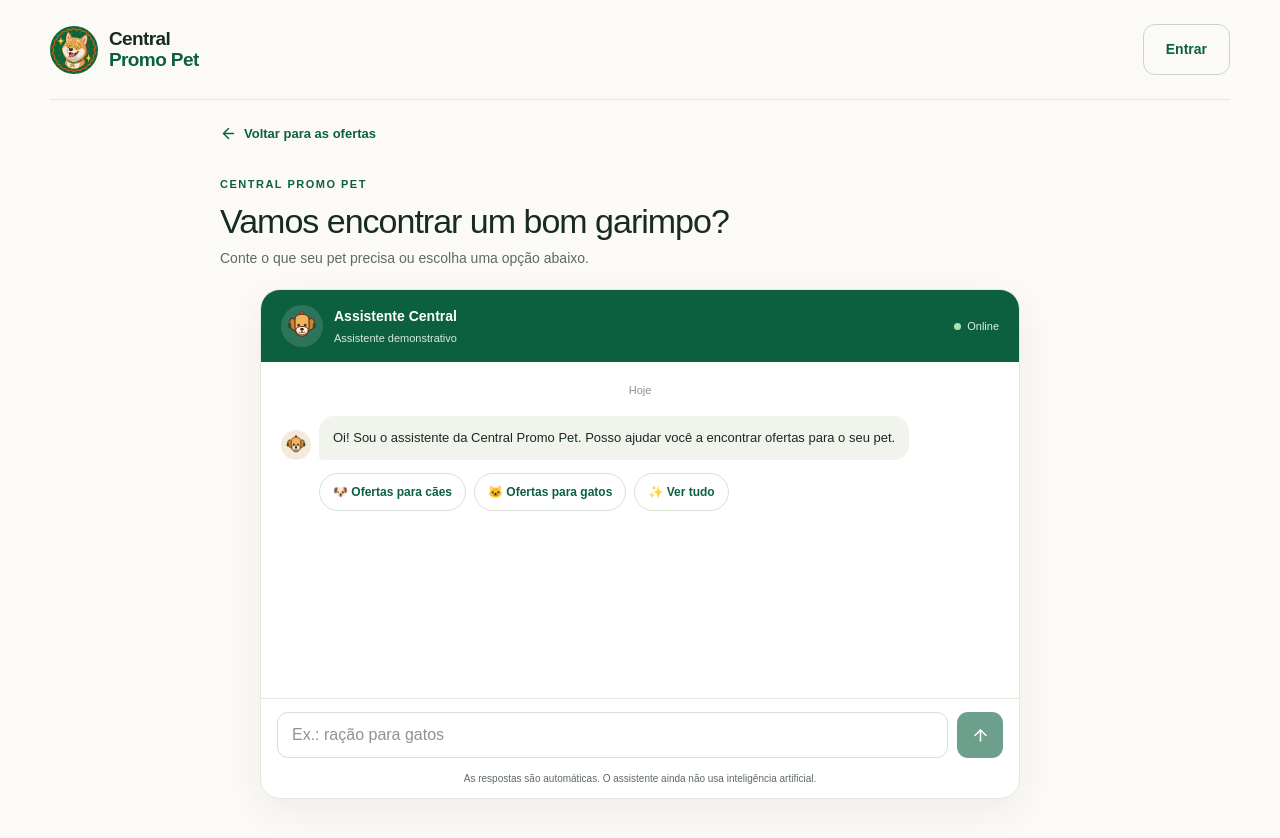
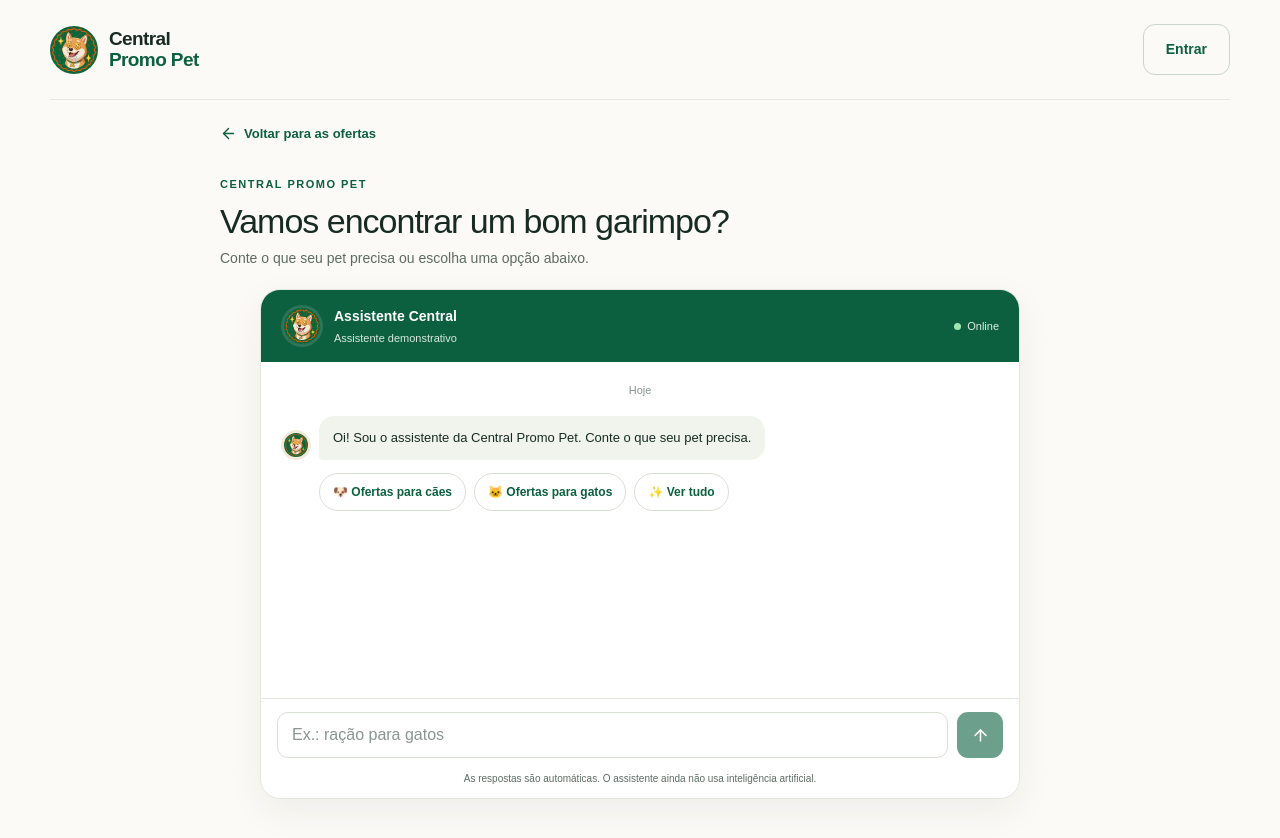
Before and after one commit to ltreven/centralpromopet, a Next.js app in the folder apps/centralpromopet-web/: page /chat in a window 1280 px wide. Shown: the top 838 px of the page. Built offline with nearby package versions, Linux system fonts and the light colour scheme; no server answers.

Commit message:
feat: start chat from home and seed collar image

```diff
--- a/apps/centralpromopet-web/app/chat/page.tsx
+++ b/apps/centralpromopet-web/app/chat/page.tsx
@@ -3,13 +3,15 @@ import { ArrowLeft } from 'lucide-react';
 import { ChatScreen } from '@/components/chatbot';
 import { SiteHeader } from '@/components/site-header';
 
-export default function ChatPage() {
+export default async function ChatPage({ searchParams }: { searchParams: Promise<{ q?: string | string[] }> }) {
+  const params = await searchParams;
+  const initialPrompt = Array.isArray(params.q) ? params.q[0] || '' : params.q || '';
   return <>
     <SiteHeader />
     <main className="chat-page container">
       <Link href="/" className="chat-back"><ArrowLeft size={17} /> Voltar para as ofertas</Link>
       <div className="chat-page-heading"><span className="eyebrow">CENTRAL PROMO PET</span><h1>Vamos encontrar um bom garimpo?</h1><p>Conte o que seu pet precisa ou escolha uma opção abaixo.</p></div>
-      <ChatScreen />
+      <ChatScreen key={initialPrompt} initialPrompt={initialPrompt.slice(0, 200)} />
     </main>
   </>;
 }
--- a/apps/centralpromopet-web/app/globals.css
+++ b/apps/centralpromopet-web/app/globals.css
@@ -144,7 +144,15 @@ h2 { font-size: 32px; line-height: 1.2; letter-spacing: -1px; margin-block: 10px
 .search-hero h1 { font-size: clamp(42px, 6vw, 62px); line-height: 1.08; letter-spacing: -2.8px; margin: 18px 0 14px; }
 .search-hero h1 span { color: var(--green); }
 .search-hero-content > p { color: var(--muted); font-size: 16px; line-height: 1.6; margin: 0 0 24px; }
-.home-search { width: min(100%, 600px); min-height: 58px; display: flex; align-items: center; gap: 12px; padding: 6px 7px 6px 18px; background: white; border: 1px solid #d8dfd5; border-radius: 14px; box-shadow: 0 8px 24px #182b2309; color: #708075; }
+.assistant-cta { width: min(100%, 440px); display: flex; align-items: center; gap: 13px; padding: 13px 16px; margin: 0 0 15px; border: 1px solid #d8dfd5; border-radius: 17px; background: white; color: var(--ink); text-align: left; box-shadow: 0 8px 24px #182b2309; }
+.assistant-cta:hover { border-color: #aabdaf; box-shadow: 0 10px 28px #182b2314; }
+.assistant-icon { display: grid; place-items: center; flex: 0 0 54px; width: 54px; height: 54px; border-radius: 50%; background: #f1f4ec; }
+.assistant-icon img { width: 48px; height: 48px; border-radius: 50%; object-fit: contain; }
+.assistant-cta input { flex: 1; min-width: 0; border: 0; outline: none; background: transparent; color: var(--ink); font-size: 14px; }
+.assistant-cta input::placeholder { color: #718078; }
+.assistant-cta button { display: grid; place-items: center; flex: 0 0 42px; width: 42px; height: 42px; border: 0; border-radius: 11px; background: var(--green); color: white; }
+.assistant-cta button:hover { background: var(--green-dark); }
+.home-search { width: 100%; min-height: 58px; display: flex; align-items: center; gap: 12px; padding: 6px 7px 6px 18px; background: white; border: 1px solid #d8dfd5; border-radius: 14px; box-shadow: 0 8px 24px #182b2309; color: #708075; }
 .home-search input { flex: 1; min-width: 0; border: 0; outline: none; background: transparent; color: var(--ink); font-size: 15px; }
 .home-search input:focus-visible { outline: none; }
 .home-search input::placeholder { color: #849088; }
@@ -157,6 +165,9 @@ h2 { font-size: 32px; line-height: 1.2; letter-spacing: -1px; margin-block: 10px
 .offers-heading { align-items: center; margin-bottom: 22px; }
 .offers-heading h2 { font-size: 27px; }
 .offers-heading .text-link { padding: 8px 0; background: none; border: 0; }
+.offer-controls { display: flex; align-items: center; gap: 15px; margin-bottom: 22px; }
+.offer-controls .home-search { flex: 1; min-width: 220px; }
+.offer-controls .pet-filter { flex: 0 0 auto; gap: 8px; margin: 0; }
 .offers-grid { grid-template-columns: repeat(auto-fit, minmax(230px, 1fr)); gap: 18px; }
 .offer-card { padding: 14px; gap: 11px; }
 .offer-card h3 { min-height: 48px; font-size: 16px; line-height: 1.45; }
@@ -174,8 +185,6 @@ h2 { font-size: 32px; line-height: 1.2; letter-spacing: -1px; margin-block: 10px
 .community { padding: 30px 38px; }
 .community h2 { font-size: 25px; }
 .community p { max-width: 520px; }
-.chat-launcher { position: fixed; z-index: 50; right: 24px; bottom: 22px; display: inline-flex; align-items: center; justify-content: center; width: 58px; height: 58px; border-radius: 50%; background: var(--green); color: white; box-shadow: 0 10px 28px #183b2533; }
-.chat-launcher:hover { background: var(--green-dark); }
 .chat-page { max-width: 840px; padding-block: 24px 52px; }
 .chat-back { display: inline-flex; align-items: center; gap: 7px; color: var(--green); font-size: 13px; font-weight: 700; }
 .chat-page-heading { margin: 22px 0 20px; }
@@ -184,6 +193,7 @@ h2 { font-size: 32px; line-height: 1.2; letter-spacing: -1px; margin-block: 10px
 .chat-screen { height: min(620px, calc(100svh - 290px)); min-height: 450px; max-width: 760px; margin: 0 auto; display: flex; flex-direction: column; overflow: hidden; border: 1px solid var(--line); border-radius: 20px; background: white; box-shadow: 0 12px 36px #182b2310; }
 .chat-screen-header { display: flex; align-items: center; gap: 11px; padding: 15px 20px; background: var(--green); color: white; }
 .chat-avatar { display: grid; place-items: center; width: 42px; height: 42px; border-radius: 50%; background: #ffffff22; }
+.chat-avatar img { border-radius: 50%; }
 .chat-screen-header > div { display: flex; flex: 1; flex-direction: column; gap: 3px; }
 .chat-screen-header strong { font-size: 14px; }
 .chat-screen-header small { color: #d9e9de; font-size: 11px; }
@@ -194,6 +204,7 @@ h2 { font-size: 32px; line-height: 1.2; letter-spacing: -1px; margin-block: 10px
 .chat-row { display: flex; align-items: flex-end; gap: 8px; max-width: 88%; }
 .chat-row.user { align-self: flex-end; }
 .chat-mini-avatar { display: grid; place-items: center; flex: 0 0 30px; width: 30px; height: 30px; border-radius: 50%; background: #f4eadb; }
+.chat-mini-avatar img { border-radius: 50%; }
 .chat-message { padding: 12px 14px; border-radius: 15px 15px 15px 4px; background: #f1f4ec; color: var(--ink); font-size: 13px; line-height: 1.55; }
 .chat-message p { margin: 0; }
 .chat-message.user { border-radius: 15px 15px 4px 15px; background: var(--green); color: white; }
@@ -211,9 +222,13 @@ h2 { font-size: 32px; line-height: 1.2; letter-spacing: -1px; margin-block: 10px
   .hero-logo { width: 76px; height: 76px; margin-bottom: 15px; }
   .search-hero h1 { font-size: 42px; letter-spacing: -1.8px; }
   .search-hero-content > p { font-size: 14px; }
+  .assistant-cta { max-width: 380px; }
   .pet-filter { gap: 7px; }
   .pet-filter-button { padding-inline: 11px; font-size: 12px; }
   .offers-heading h2 { font-size: 22px; }
+  .offer-controls { flex-direction: column; align-items: stretch; gap: 12px; }
+  .offer-controls .home-search { min-width: 0; }
+  .offer-controls .pet-filter { width: 100%; flex-wrap: nowrap; justify-content: center; }
   .offers-grid { grid-template-columns: minmax(0, 1fr); gap: 16px; }
   .offer-card { padding: 16px; gap: 12px; }
   .offer-card h3 { min-height: 0; font-size: 17px; }
@@ -221,7 +236,6 @@ h2 { font-size: 32px; line-height: 1.2; letter-spacing: -1px; margin-block: 10px
   .offer-card .price { align-items: flex-start; flex-direction: column; gap: 2px; }
   .offer-card .price del { order: 0; }
   .offer-card .offer-link { padding-inline: 12px; font-size: 14px; }
-  .chat-launcher { right: 14px; bottom: 14px; width: 52px; height: 52px; }
   .chat-page { padding-block: 18px 28px; }
   .chat-page-heading { margin: 16px 0; }
   .chat-screen { height: calc(100svh - 285px); min-height: 390px; border-radius: 16px; }
--- a/apps/centralpromopet-web/components/chatbot.tsx
+++ b/apps/centralpromopet-web/components/chatbot.tsx
@@ -2,6 +2,7 @@
 
 import { FormEvent, useEffect, useRef, useState } from 'react';
 import Link from 'next/link';
+import Image from 'next/image';
 import { ArrowUp } from 'lucide-react';
 
 type PetFilter = 'dogs' | 'cats' | 'all';
@@ -12,50 +13,45 @@ const suggestions: { label: string; pet: PetFilter }[] = [
   { label: '✨ Ver tudo', pet: 'all' },
 ];
 
-function DogRobot({ size = 24 }: { size?: number }) {
-  return <svg width={size} height={size} viewBox="0 0 64 64" fill="none" aria-hidden="true">
-    <path d="M17 18C9 12 4 18 6 29c1 7 5 12 12 13M47 18c8-6 13 0 11 11-1 7-5 12-12 13" fill="#C98735" stroke="#5A321E" strokeWidth="2.5" strokeLinejoin="round" />
-    <path d="M32 4v7" stroke="#5A321E" strokeWidth="3" strokeLinecap="round" /><circle cx="32" cy="4" r="3" fill="#F25A24" stroke="#5A321E" strokeWidth="1.5" />
-    <path d="M17 18c0-7 7-11 15-11s15 4 15 11v17c0 11-6 19-15 19s-15-8-15-19V18Z" fill="#F2B35B" stroke="#5A321E" strokeWidth="2.5" />
-    <rect x="3" y="26" width="5" height="10" rx="2.5" fill="#0B603A" stroke="#5A321E" strokeWidth="1.5" /><rect x="56" y="26" width="5" height="10" rx="2.5" fill="#0B603A" stroke="#5A321E" strokeWidth="1.5" />
-    <circle cx="25" cy="30" r="3" fill="#39251F" /><circle cx="39" cy="30" r="3" fill="#39251F" /><circle cx="26" cy="29" r=".8" fill="white" /><circle cx="40" cy="29" r=".8" fill="white" />
-    <path d="M19 39c1-4 6-6 13-6s12 2 13 6c1 7-6 12-13 12s-14-5-13-12Z" fill="#FFF0D7" stroke="#5A321E" strokeWidth="2" />
-    <path d="M28 39c0-2 2-3 4-3s4 1 4 3-2 3-4 3-4-1-4-3Z" fill="#39251F" /><path d="M32 42v3m0 0c-2 2-4 2-6 0m6 0c2 2 4 2 6 0" stroke="#5A321E" strokeWidth="1.8" strokeLinecap="round" />
-  </svg>;
+function createAction(value: string, pet?: PetFilter) {
+  const selectedPet = pet ?? 'all';
+  const petLabel = selectedPet === 'dogs' ? 'cães' : selectedPet === 'cats' ? 'gatos' : 'todos os pets';
+  const query = value ? `?q=${encodeURIComponent(value)}` : `?pet=${selectedPet}`;
+  return {
+    label: value ? `Ver ofertas para “${value}”` : `Ver ofertas para ${petLabel}`,
+    href: `/${query}#promocoes`,
+  };
 }
 
-export function Chatbot() {
-  return <Link href="/chat" className="chat-launcher" aria-label="Abrir conversa com o assistente" title="Abrir conversa com o assistente"><DogRobot size={34} /></Link>;
+function responseFor(value: string, id: number, pet?: PetFilter): Message {
+  const selectedPet = pet ?? 'all';
+  const petLabel = selectedPet === 'dogs' ? 'cães' : selectedPet === 'cats' ? 'gatos' : 'todos os pets';
+  return {
+    id,
+    from: 'bot',
+    text: value
+      ? `Ainda sou um assistente de demonstração, mas posso filtrar as ofertas por “${value}” para você.`
+      : `Certo! Separei as ofertas para ${petLabel}.`,
+    action: createAction(value, pet),
+  };
 }
 
-export function ChatScreen() {
+export function ChatScreen({ initialPrompt = '' }: { initialPrompt?: string }) {
   const [text, setText] = useState('');
   const endOfMessages = useRef<HTMLDivElement>(null);
-  const [messages, setMessages] = useState<Message[]>([
-    { id: 0, from: 'bot', text: 'Oi! Sou o assistente da Central Promo Pet. Posso ajudar você a encontrar ofertas para o seu pet.' },
-  ]);
+  const [messages, setMessages] = useState<Message[]>(() => {
+    const trimmedPrompt = initialPrompt.trim().slice(0, 200);
+    const welcome: Message = { id: 0, from: 'bot', text: 'Oi! Sou o assistente da Central Promo Pet. Conte o que seu pet precisa.' };
+    return trimmedPrompt ? [welcome, { id: 1, from: 'user', text: trimmedPrompt }, responseFor(trimmedPrompt, 2)] : [welcome];
+  });
   useEffect(() => endOfMessages.current?.scrollIntoView({ behavior: 'smooth', block: 'end' }), [messages]);
 
   function reply(value: string, pet?: PetFilter) {
     const trimmed = value.trim();
-    const selectedPet = pet ?? 'all';
-    const petLabel = selectedPet === 'dogs' ? 'cães' : selectedPet === 'cats' ? 'gatos' : 'todos os pets';
-    const query = trimmed ? `?q=${encodeURIComponent(trimmed)}` : `?pet=${selectedPet}`;
-    const action = {
-      label: trimmed ? `Ver ofertas para “${trimmed}”` : `Ver ofertas para ${petLabel}`,
-      href: `/${query}#promocoes`,
-    };
     setMessages((current) => [
       ...current,
       ...(trimmed ? [{ id: Date.now(), from: 'user' as const, text: trimmed }] : []),
-      {
-        id: Date.now() + 1,
-        from: 'bot',
-        text: trimmed
-          ? `Ainda sou um assistente de demonstração, mas posso filtrar as ofertas por “${trimmed}” para você.`
-          : `Certo! Separei as ofertas para ${petLabel}.`,
-        action,
-      },
+      responseFor(trimmed, Date.now() + 1, pet),
     ]);
     setText('');
   }
@@ -67,14 +63,14 @@ export function ChatScreen() {
 
   return <section className="chat-screen" aria-label="Conversa com o assistente">
     <header className="chat-screen-header">
-      <span className="chat-avatar"><DogRobot size={30} /></span>
+      <span className="chat-avatar"><Image src="/logo.webp" width={36} height={36} alt="" /></span>
       <div><strong>Assistente Central</strong><small>Assistente demonstrativo</small></div>
       <span className="chat-online"><span /> Online</span>
     </header>
     <div className="chat-screen-messages" aria-live="polite">
       <p className="chat-date">Hoje</p>
       {messages.map((message) => <div className={`chat-row ${message.from}`} key={message.id}>
-        {message.from === 'bot' && <span className="chat-mini-avatar"><DogRobot size={20} /></span>}
+        {message.from === 'bot' && <span className="chat-mini-avatar"><Image src="/logo.webp" width={24} height={24} alt="" /></span>}
         <div className={`chat-message ${message.from}`}>
           <p>{message.text}</p>
           {message.action && <Link className="chat-action" href={message.action.href}>{message.action.label}</Link>}
--- a/apps/centralpromopet-web/components/home-landing.tsx
+++ b/apps/centralpromopet-web/components/home-landing.tsx
@@ -5,7 +5,6 @@ import Image from 'next/image';
 import { ArrowUpRight, Search, MessageCircle } from 'lucide-react';
 import { SiteHeader } from '@/components/site-header';
 import { Promotions, PetFilter } from '@/components/promotions';
-import { Chatbot } from '@/components/chatbot';
 import { Brand } from '@/components/brand';
 import { site } from '@/lib/site';
 
@@ -38,6 +37,21 @@ export function HomeLanding({ initialQuery, initialPet, shouldScrollToOffers }:
           <Image className="hero-logo" src="/logo.webp" width={112} height={112} alt="Central Promo Pet" priority />
           <h1>A gente garimpa.<br /><span>Você economiza.</span></h1>
           <p>As melhores promoções para o seu pet, encontradas todos os dias.</p>
+          <form action="/chat" method="get" className="assistant-cta">
+            <span className="assistant-icon"><Image src="/logo.webp" width={50} height={50} alt="" /></span>
+            <input name="q" aria-label="Pergunte para a IA da Central" placeholder="Pergunte para a IA da Central..." maxLength={200} required />
+            <button type="submit" aria-label="Iniciar conversa"><ArrowUpRight size={20} /></button>
+          </form>
+          <a href={site.whatsappUrl} target="_blank" rel="noopener noreferrer" className="button primary whatsapp-button"><MessageCircle size={19} /> Entrar no Grupo VIP do WhatsApp <ArrowUpRight size={17} /></a>
+        </div>
+      </section>
+
+      <section className="offers-section container" id="promocoes">
+        <div className="section-heading offers-heading">
+          <div><span className="eyebrow">SELECIONADOS PARA VOCÊ</span><h2>🔥 Garimpados de hoje</h2></div>
+          <button type="button" className="text-link" onClick={() => { setQuery(''); setActivePet('all'); }}>Ver tudo <ArrowUpRight size={16} /></button>
+        </div>
+        <div className="offer-controls">
           <form className="home-search" role="search" onSubmit={submitSearch}>
             <Search size={21} aria-hidden="true" />
             <input aria-label="O que você procura?" type="search" placeholder="O que você procura?" value={query} onChange={(event) => setQuery(event.target.value)} />
@@ -48,14 +62,6 @@ export function HomeLanding({ initialQuery, initialPet, shouldScrollToOffers }:
               <span aria-hidden="true">{filter.icon}</span>{filter.label}
             </button>)}
           </div>
-          <a href={site.whatsappUrl} target="_blank" rel="noopener noreferrer" className="button primary whatsapp-button"><MessageCircle size={19} /> Entrar no Grupo VIP do WhatsApp <ArrowUpRight size={17} /></a>
-        </div>
-      </section>
-
-      <section className="offers-section container" id="promocoes">
-        <div className="section-heading offers-heading">
-          <div><span className="eyebrow">SELECIONADOS PARA VOCÊ</span><h2>🔥 Garimpados de hoje</h2></div>
-          <button type="button" className="text-link" onClick={() => { setQuery(''); setActivePet('all'); }}>Ver tudo <ArrowUpRight size={16} /></button>
         </div>
         <Promotions query={query} petFilter={activePet} />
         <p className="affiliate-note">Alguns links podem gerar uma comissão para a Central Promo Pet, sem custo adicional para você. Preços e disponibilidade são confirmados na loja.</p>
@@ -67,6 +73,5 @@ export function HomeLanding({ initialQuery, initialPet, shouldScrollToOffers }:
       </section>
     </main>
     <footer className="container site-footer"><Brand /><span>Carinho pelo seu pet. Cuidado com seu bolso.</span><span>© {new Date().getFullYear()} Central Promo Pet</span></footer>
-    <Chatbot />
   </>;
 }
```
Also changed, not shown: 2 other files (tests, documents, lock files or other folders).
